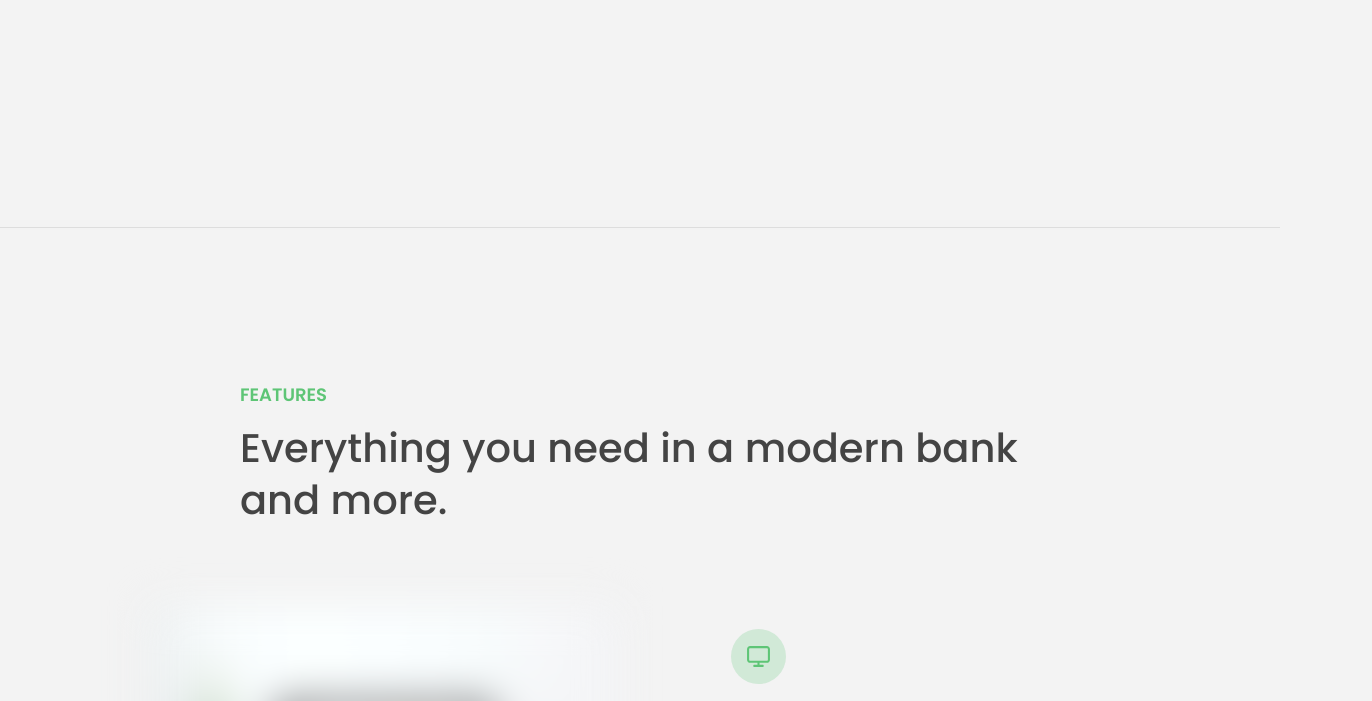
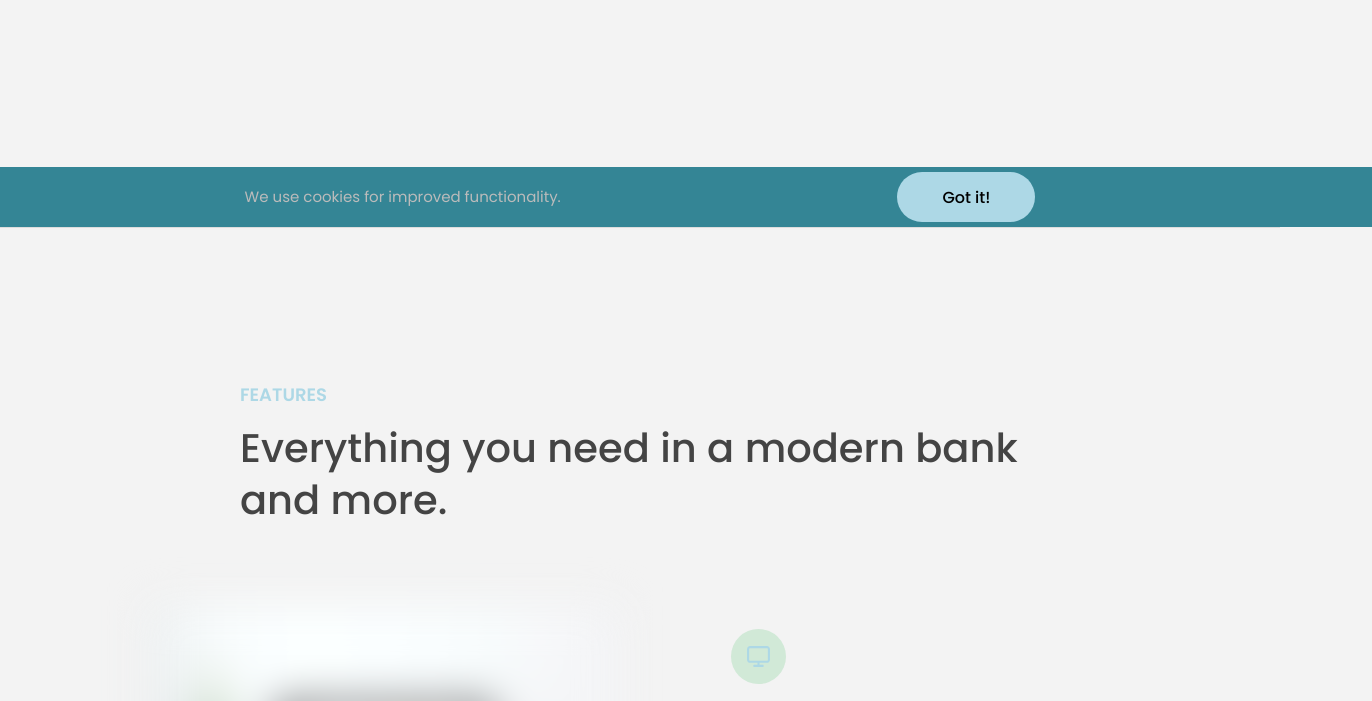
Before and after one commit to islam-shamiul/javascript-learning, a plain HTML site: page 13-Advanced-DOM-Bankist/starter/index.html in a window 1280 px wide. Shown: the part 573-1274 px from the top of the page, 1372 px wide, since content can reach past the window. Drawn offline with Linux system fonts and the light colour scheme.

Commit message:
DOM manupulation selecting,creating,deleting,style attributes and classes added

```diff
--- a/13-Advanced-DOM-Bankist/starter/index.html
+++ b/13-Advanced-DOM-Bankist/starter/index.html
@@ -21,6 +21,8 @@
           alt="Bankist logo"
           class="nav__logo"
           id="logo"
+          desinger="Shamiul"
+          data-version-number="3"
         />
         <ul class="nav__links">
           <li class="nav__item">
--- a/13-Advanced-DOM-Bankist/starter/script.js
+++ b/13-Advanced-DOM-Bankist/starter/script.js
@@ -29,3 +29,69 @@ document.addEventListener('keydown', function (e) {
     closeModal();
   }
 });
+////////////////////////////////////////////////////
+///////////////////////////////////////////////////
+
+// console.log(document.documentElement);
+// console.log(document.head);
+// console.log(document.body);
+
+const header = document.querySelector('.header');
+const allSelector = document.querySelectorAll('.section');
+console.log(allSelector); //returns NodeList
+
+document.getElementById('section--1');
+const allButtons = document.getElementsByTagName('button');
+console.log(allButtons); //returns HTML Collection
+
+console.log(document.getElementsByClassName('btn'));
+
+//creating and iserting HTML elements
+//we can insert by .insertAdjecntHTML
+
+const message = document.createElement('div');
+message.classList.add('cookie-message');
+//message.textContent = "We use cookies for improved functionality"
+message.innerHTML =
+  "We use cookies for improved functionality.<button class = 'btn btn--close-cookie'>Got it!</button>";
+// header.prepend(message);
+header.append(message);
+
+//delete element
+
+document
+  .querySelector('.btn--close-cookie')
+  .addEventListener('click', function () {
+    message.remove();
+  });
+
+//Styles
+message.style.backgroundColor = '#348595';
+message.style.width = '120%';
+
+console.log(message.style.color);
+console.log(message.style.backgroundColor);
+
+console.log(getComputedStyle(message).color);
+console.log(getComputedStyle(message).height);
+message.style.height =
+  Number.parseFloat(getComputedStyle(message).height, 10) + 10 + 'px';
+
+//changing css property
+document.documentElement.style.setProperty('--color-primary', 'lightblue');
+
+//attributes
+
+const logo = document.querySelector('.nav__logo');
+console.log(logo.alt);
+console.log(logo.src);
+console.log(logo.className);
+logo.alt = 'Beautiful minimalist logo';
+
+//non-standard
+console.log(logo.desinger);
+console.log(logo.getAttribute('desinger'));
+console.log(logo.getAttribute('src'));
+
+// data attributes
+console.log(logo.dataset.versionNumber);
```
